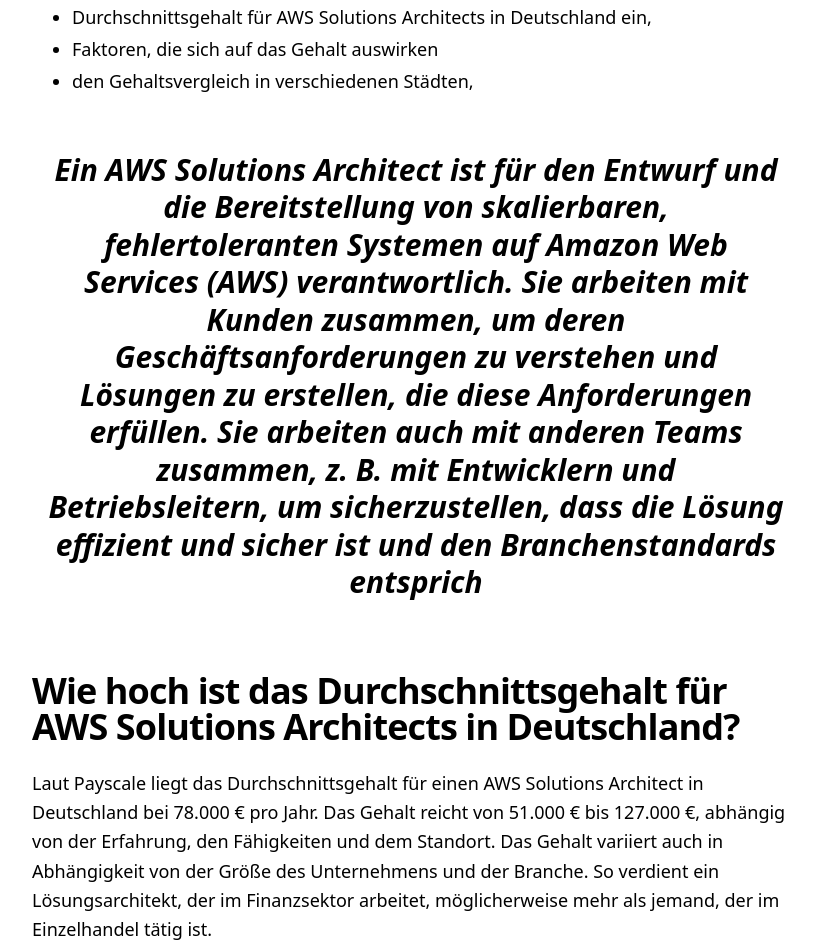
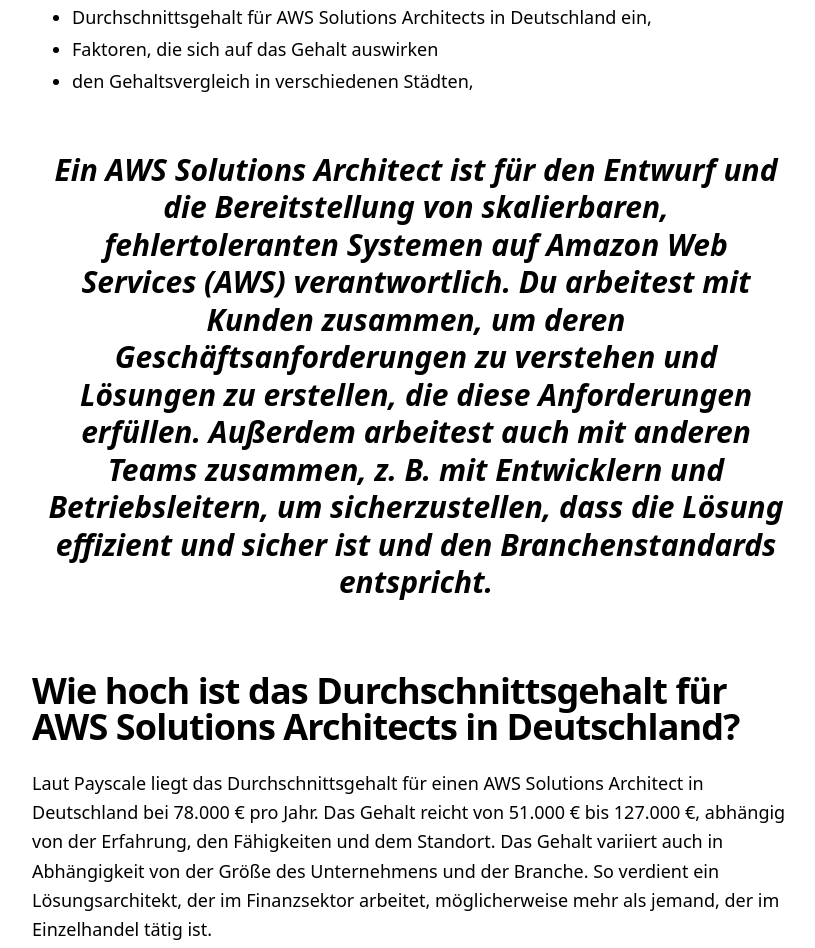
Before and after one commit to XamHans/cloud-devs-blog, an Astro site: page /posts/salary-aws-architect in a window 1280 px wide. Shown: the part 1213-2161 px from the top of the page, without its empty margins (224-1039 px from the left). Built offline with nearby package versions, Linux system fonts and the light colour scheme; Astro itself is replaced by a stand-in of ours; a web font is replaced by a local one.

Commit message:
fixed typo

```diff
--- a/src/pages/posts/salary-aws-architect.md
+++ b/src/pages/posts/salary-aws-architect.md
@@ -14,7 +14,7 @@
 - Faktoren, die sich auf das Gehalt auswirken
 - den Gehaltsvergleich in verschiedenen Städten,
 
-> Ein AWS Solutions Architect ist für den Entwurf und die Bereitstellung von skalierbaren, fehlertoleranten Systemen auf Amazon Web Services (AWS) verantwortlich. Sie arbeiten mit Kunden zusammen, um deren Geschäftsanforderungen zu verstehen und Lösungen zu erstellen, die diese Anforderungen erfüllen. Sie arbeiten auch mit anderen Teams zusammen, z. B. mit Entwicklern und Betriebsleitern, um sicherzustellen, dass die Lösung effizient und sicher ist und den Branchenstandards entsprich
+> Ein AWS Solutions Architect ist für den Entwurf und die Bereitstellung von skalierbaren, fehlertoleranten Systemen auf Amazon Web Services (AWS) verantwortlich. Du arbeitest mit Kunden zusammen, um deren Geschäftsanforderungen zu verstehen und Lösungen zu erstellen, die diese Anforderungen erfüllen. Außerdem arbeitest auch mit anderen Teams zusammen, z. B. mit Entwicklern und Betriebsleitern, um sicherzustellen, dass die Lösung effizient und sicher ist und den Branchenstandards entspricht.
 
 ## Wie hoch ist das Durchschnittsgehalt für AWS Solutions Architects in Deutschland?
 
```
